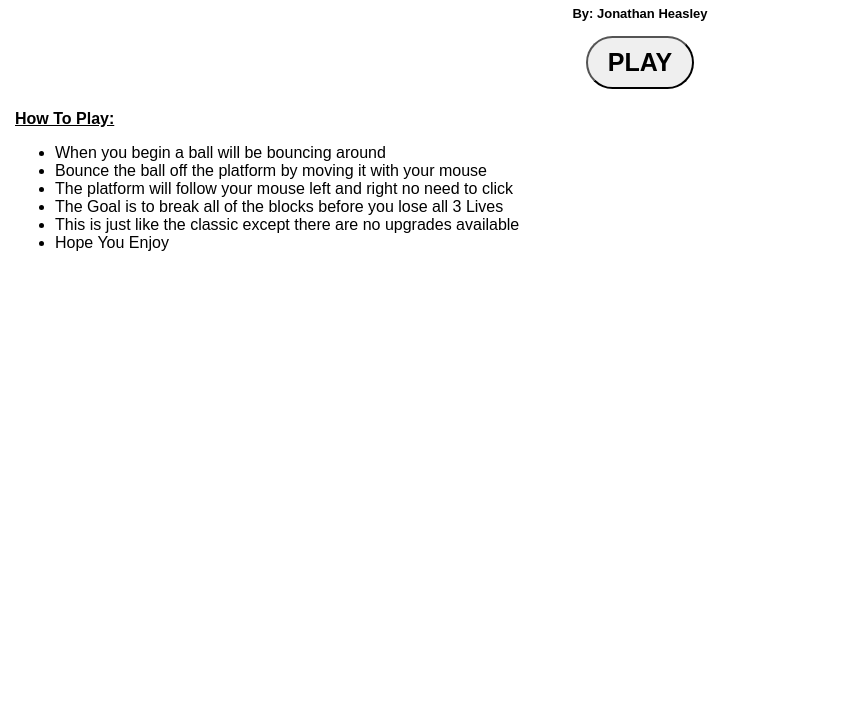
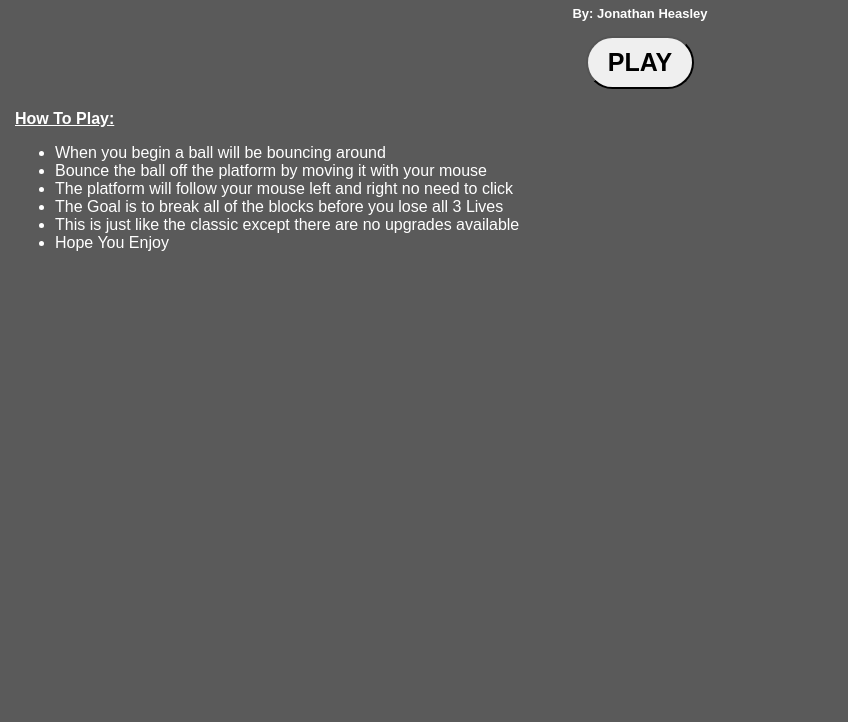
Before and after one commit to it3049c-fall22-henderson/final-project-jheasley02, a plain HTML site: page index.html in a window 1280 px wide. Shown: the part 78-800 px from the top of the page, without its empty margins (0-848 px from the left). Drawn offline with Linux system fonts and the light colour scheme.

Commit message:
changed background color

```diff
--- a/resources/styles/styles.css
+++ b/resources/styles/styles.css
@@ -8,6 +8,7 @@ body{
   font-family: Arial, Helvetica, sans-serif;
   margin: auto;
   color: black;
+  background-color: #5a5a5a;
   padding: 15px;
   border: auto black;
 }
@@ -24,6 +25,7 @@ h1 {
 }
 
 h2 {
+  color: white;
   font-size: small;
   text-align: center;
   padding: 10px;
@@ -32,6 +34,7 @@ h2 {
 }
 
 p {
+  color: white;
   font-weight: bold;
   width: fit-content;
   text-decoration: underline;
@@ -39,6 +42,7 @@ p {
 }
 
 ol, ul, li {
+  color: white;
   position: relative;
   width: fit-content;
 }
```
